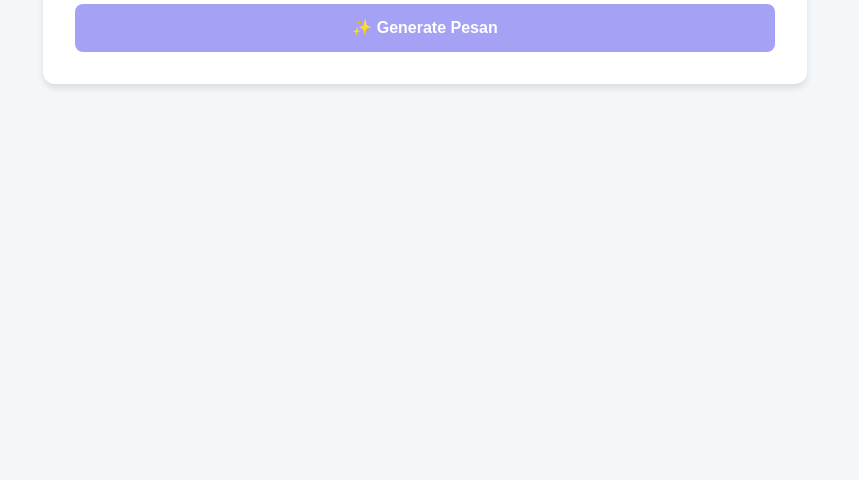
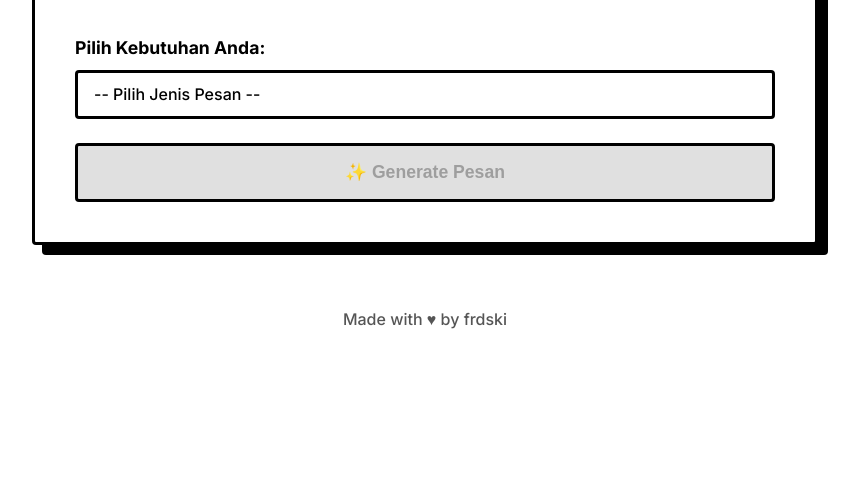
Before and after one commit to RifkiFrds/chatGenerator, a website: page index.html in a window 1280 px wide. Shown: the part 320-800 px from the top of the page, without its empty margins (215-1074 px from the left). Drawn offline with Linux system fonts and the light colour scheme.

Commit message:
update UI

```diff
--- a/index.html
+++ b/index.html
@@ -3,16 +3,16 @@
 <head>
     <meta charset="UTF-8">
     <meta name="viewport" content="width=device-width, initial-scale=1.0">
-    <title>Chat Generator | Gemini & Netlify</title>
+    <title>Chat Generator | Neo-Brutalism</title>
     <link rel="stylesheet" href="styles.css">
     <link rel="preconnect" href="https://fonts.googleapis.com">
     <link rel="preconnect" href="https://fonts.gstatic.com" crossorigin>
-    <link href="https://fonts.googleapis.com/css2?family=Inter:wght@400;500;600;700&display=swap" rel="stylesheet">
+    <link href="https://fonts.googleapis.com/css2?family=Inter:wght@400;500;700;800&display=swap" rel="stylesheet">
 </head>
 <body>
     <div class="container">
         <header>
-            <h1>Chat Generator untuk Mahasiswa 🎓</h1>
+            <h1>Chat Generator Mahasiswa 🎓</h1>
             <p>Buat pesan profesional untuk dosen dengan bantuan AI.</p>
         </header>
 
@@ -23,7 +23,7 @@
                     <select id="template-select">
                         <option value="none" selected disabled>-- Pilih Jenis Pesan --</option>
                         <option value="izin_sakit">Minta Izin Sakit / Keperluan</option>
-                        <option value="ingatkan_jadwal">Mengingatkan Jadwal Kuliah</option>
+                        <option value="ingatkan_jadwal">Konfirmasi Jadwal Kuliah</option>
                     </select>
                 </div>
 
@@ -41,6 +41,10 @@
         </main>
     </div>
 
+    <footer class="site-footer">
+        <p>Made with ♥ by frdski</p>
+    </footer>
+
     <script src="script.js" defer></script>
 </body>
 </html>
--- a/styles.css
+++ b/styles.css
@@ -1,110 +1,177 @@
 :root {
-  --primary-bg: #f4f7f9;
-  --secondary-bg: #ffffff;
-  --text-color: #333;
-  --primary-color: #4f46e5;
-  --border-color: #e0e0e0;
-  --shadow: 0 4px 6px rgba(0, 0, 0, 0.1);
+    --bg-color: #FFFFFF;
+    --main-bg: #FFFFFF;
+    --black: #000000;
+    --text-color: #000000;
+    --accent-primary: #0077FF;
+    --accent-secondary: #FF00A8;
+    --accent-error: #FF3C38;
 }
+
 body {
     font-family: 'Inter', sans-serif;
-  background-color: var(--primary-bg);
+    background-color: var(--bg-color);
     color: var(--text-color);
     margin: 0;
     padding: 2rem;
     display: flex;
+    flex-direction: column;
     justify-content: center;
+    align-items: center;
+    min-height: 100vh;
+    box-sizing: border-box;
+    transition: padding 0.2s ease-out;
 }
+
 .container {
     width: 100%;
     max-width: 700px;
-  background: var(--secondary-bg);
-  padding: 2rem;
-  border-radius: 12px;
-  box-shadow: var(--shadow);
+    background: var(--main-bg);
+    padding: 2.5rem;
+    border-radius: 4px;
+    border: 3px solid var(--black);
+    box-shadow: 10px 10px 0px var(--black);
+    transition: all 0.2s ease-out;
 }
+
 header {
     text-align: center;
-  margin-bottom: 2rem;
-  border-bottom: 1px solid var(--border-color);
-  padding-bottom: 1rem;
+    margin-bottom: 2.5rem;
+    border-bottom: 3px solid var(--black);
+    padding-bottom: 1.5rem;
 }
+
 header h1 {
-  color: var(--primary-color);
+    font-size: 2rem;
+    font-weight: 800;
     margin-bottom: 0.5rem;
+    transition: font-size 0.2s ease-out;
 }
+
 .form-group {
     margin-bottom: 1.5rem;
 }
+
 .form-group label {
     display: block;
-  margin-bottom: 0.5rem;
-  font-weight: 600;
+    margin-bottom: 0.75rem;
+    font-weight: 700;
+    font-size: 1.1rem;
 }
+
 input, select, textarea {
+    appearance: none;
     width: 100%;
-  padding: 0.8rem;
-  border: 1px solid var(--border-color);
-  border-radius: 8px;
+    padding: 0.8rem 1rem;
+    border: 3px solid var(--black);
+    border-radius: 4px;
     font-size: 1rem;
+    font-family: 'Inter', sans-serif;
+    font-weight: 500;
     box-sizing: border-box;
-  transition: border-color 0.3s, box-shadow 0.3s;
+    background-color: var(--main-bg);
+    transition: background-color 0.2s ease-in-out;
 }
+
 input:focus, select:focus, textarea:focus {
     outline: none;
-  border-color: var(--primary-color);
-  box-shadow: 0 0 0 3px rgba(79, 70, 229, 0.2);
+    background-color: var(--accent-primary);
+    color: var(--main-bg);
 }
+
 button {
     width: 100%;
-  padding: 0.9rem;
-  border: none;
-  border-radius: 8px;
-  background-color: var(--primary-color);
-  color: white;
-  font-size: 1rem;
-  font-weight: 600;
+    padding: 1rem;
+    border: 3px solid var(--black);
+    border-radius: 4px;
+    background-color: var(--accent-primary);
+    color: var(--main-bg);
+    font-size: 1.1rem;
+    font-weight: 800;
     cursor: pointer;
-  transition: background-color 0.3s;
+    box-shadow: 5px 5px 0px var(--black);
+    transition: all 0.15s ease-in-out;
 }
+
+button:hover {
+    transform: translate(2px, 2px);
+    box-shadow: 3px 3px 0px var(--black);
+}
+
+button:active {
+    transform: translate(5px, 5px);
+    box-shadow: none;
+}
+
 button:disabled {
-  background-color: #a5a2f5;
+    background-color: #e0e0e0;
+    color: #9e9e9e;
+    box-shadow: none;
+    transform: none;
     cursor: not-allowed;
 }
-button:hover:not(:disabled) {
-  background-color: #4338ca;
+
+.result-box {
+    margin-top: 2.5rem;
+    padding: 1.5rem;
+    border: 3px solid var(--black);
+    border-radius: 4px;
+    background-color: #f5f5f5;
 }
-.result-box {
-  margin-top: 2rem;
-  padding: 1.5rem;
-  background-color: #f9fafb;
-  border: 1px solid var(--border-color);
-  border-radius: 8px;
-}
-.result-box.error {
-  background-color: #fef2f2;
-  border-color: #fecaca;
-  color: #991b1b;
-}
+
 .result-box h2 {
     margin-top: 0;
-  color: var(--primary-color);
+    font-weight: 800;
 }
+
 .result-box textarea {
-  background-color: var(--secondary-bg);
     height: 200px;
     resize: vertical;
 }
+
 .copy-btn {
     margin-top: 1rem;
-  background-color: #10b981;
+    background-color: var(--accent-secondary);
+    color: var(--black);
 }
-.copy-btn:hover {
-  background-color: #059669;
-}
+
 .copy-success {
     text-align: center;
-  color: #059669;
-  margin-top: 0.5rem;
+    color: #008000;
+    margin-top: 1rem;
+    font-weight: 700;
+}
+
+.site-footer {
+    margin-top: 3rem;
+    text-align: center;
+}
+
+.site-footer p {
     font-weight: 500;
+    color: #555;
 }
+
+@media (max-width: 600px) {
+    body {
+        padding: 1rem;
+    }
+
+    .container {
+        padding: 1.5rem;
+        box-shadow: 6px 6px 0px var(--black);
+    }
+
+    header h1 {
+        font-size: 1.8rem;
+    }
+
+    header {
+        margin-bottom: 2rem;
+        padding-bottom: 1rem;
+    }
+
+    button, .form-group label {
+        font-size: 1rem;
+    }
+}
```
Lines whose indentation alone changed are shown as unchanged.
